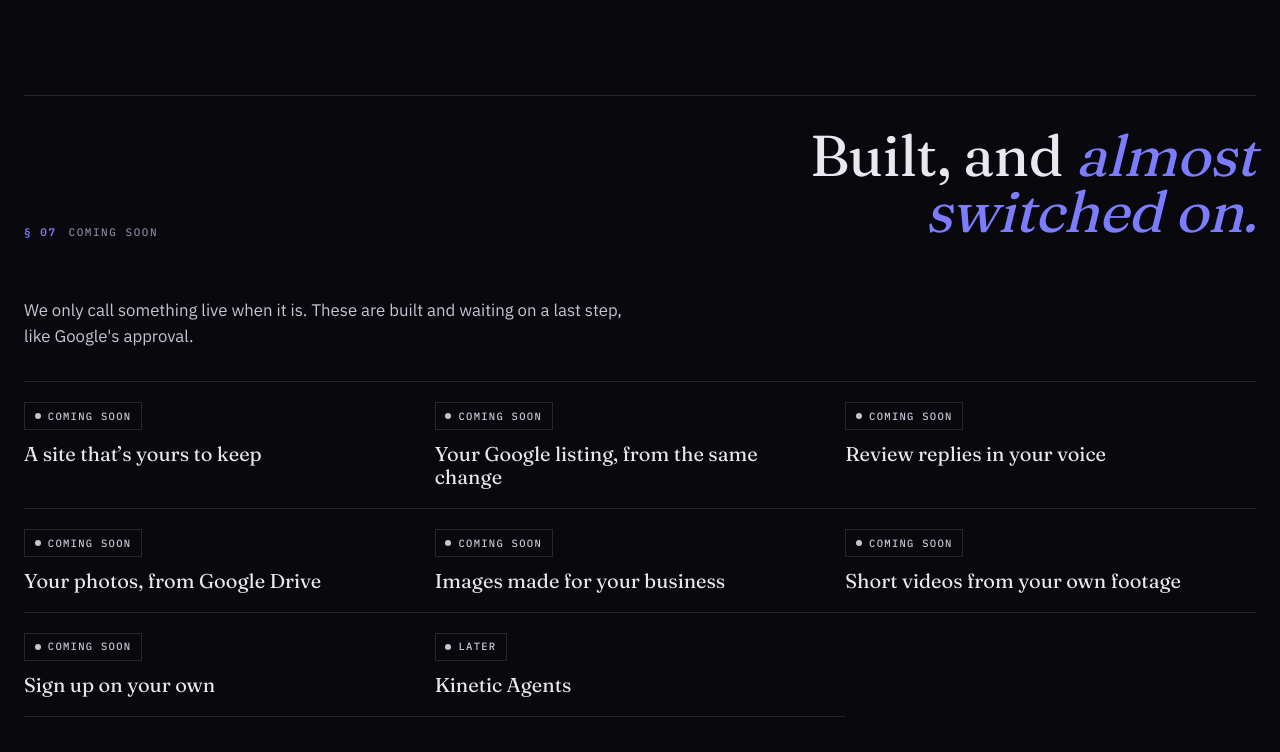
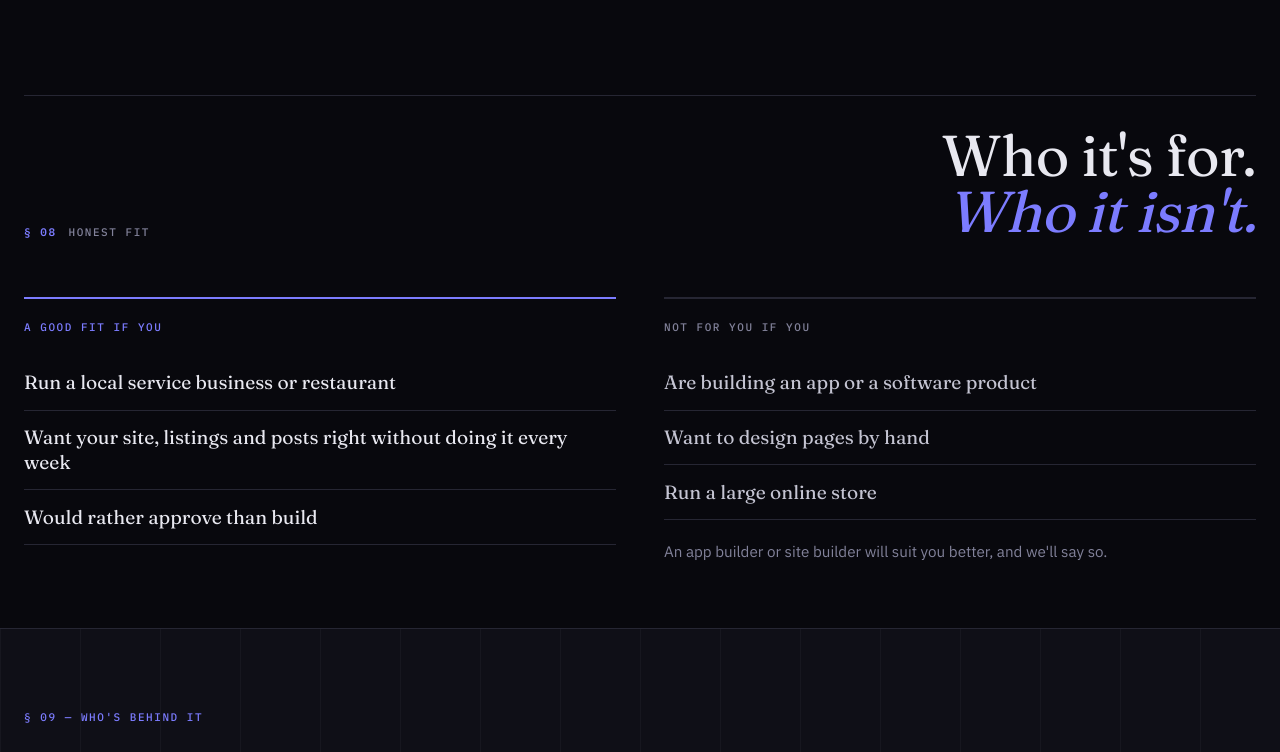
Before and after one commit to 0xdownlink/kinetic-marketing-website, a Next.js app: page / in a window 1280 px wide. Shown: the part 5541-6293 px from the top of the page. Built offline with nearby package versions, Linux system fonts and the light colour scheme.

Commit message:
Remove coming soon section from homepage

```diff
--- a/src/app/page.tsx
+++ b/src/app/page.tsx
@@ -40,7 +40,6 @@ function areaStatus(area: FeatureArea): FeatureStatus {
 }
 
 export default function HomePage() {
-  const coming = comingFeatures();
   return (
     <>
       {/* =========== HERO =========== */}
@@ -478,36 +477,6 @@ export default function HomePage() {
         </div>
       </section>
 
-      {/* =========== COMING SOON =========== */}
-      <section className={styles.coming} aria-labelledby="coming-heading">
-        <div className="container">
-          <header className={styles.sectionHead}>
-            <div className="section-tag">
-              <span>§ 07</span>
-              <span>Coming soon</span>
-            </div>
-            <h2 id="coming-heading" className={styles.sectionH2}>
-              Built, and <em>almost switched on.</em>
-            </h2>
-          </header>
-          <p className={styles.comingLede}>
-            We only call something live when it is. These are built and waiting
-            on a last step, like Google&apos;s approval.
-          </p>
-          <ul className={styles.comingList}>
-            {[...coming, ...roadmap].map((f) => (
-              <li key={f.title} className={styles.comingItem}>
-                <StatusPill status={f.status} />
-                <span className={styles.comingTitle}>{f.title}</span>
-              </li>
-            ))}
-          </ul>
-          <Link href="/features#coming-soon" className={styles.textLink}>
-            Everything that&apos;s live and coming <Arrow />
-          </Link>
-        </div>
-      </section>
-
       {/* =========== HONEST FIT =========== */}
       <section className={styles.fit} aria-labelledby="fit-heading">
         <div className="container">
```
